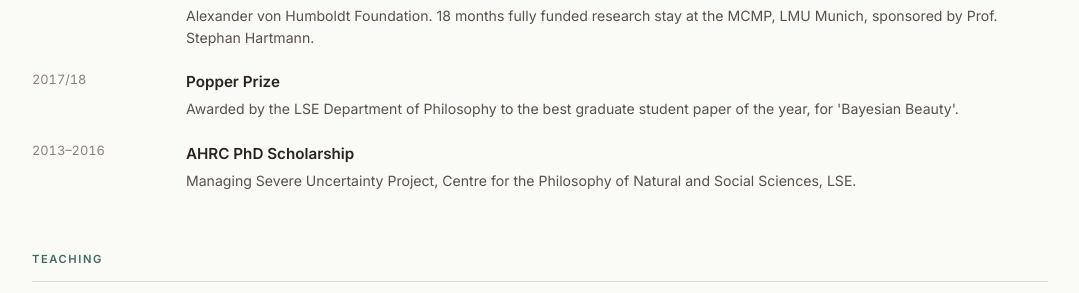
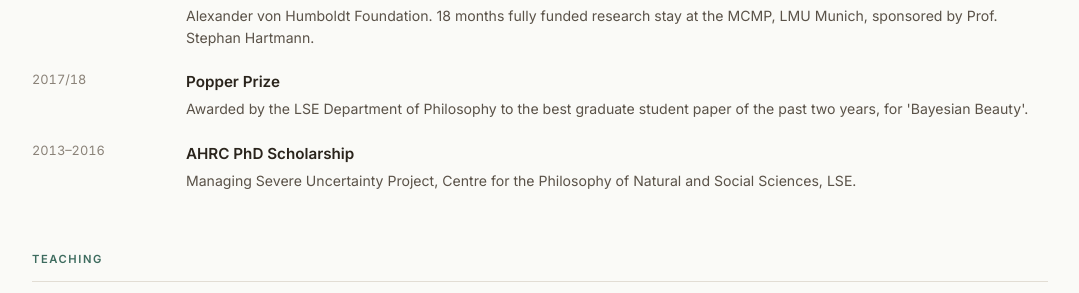
Before and after one commit to capt-c/silvia-milano-website, a Jekyll site: the page built from silvia-milano-site/cv.html, in a window 1280 px wide and 900 px high, scrolled down 3700 px. Shown: the part 160-453 px from the top of the window, without its empty margins (100-1179 px from the left). Built offline with Jekyll 4.4.1, drawn with Linux system fonts in a browser that asks for light colours; some web fonts are replaced.

Commit message:
Update cv.html

```diff
--- a/silvia-milano-site/cv.html
+++ b/silvia-milano-site/cv.html
@@ -298,7 +298,7 @@ description: "Academic CV of Silvia Milano — philosopher at TU Munich working
       <span class="cv-year">2017/18</span>
       <div class="cv-body">
         <strong>Popper Prize</strong>
-        <p>Awarded by the LSE Department of Philosophy to the best graduate student paper of the year, for 'Bayesian Beauty'.</p>
+        <p>Awarded by the LSE Department of Philosophy to the best graduate student paper of the past two years, for 'Bayesian Beauty'.</p>
       </div>
     </div>
 
```
